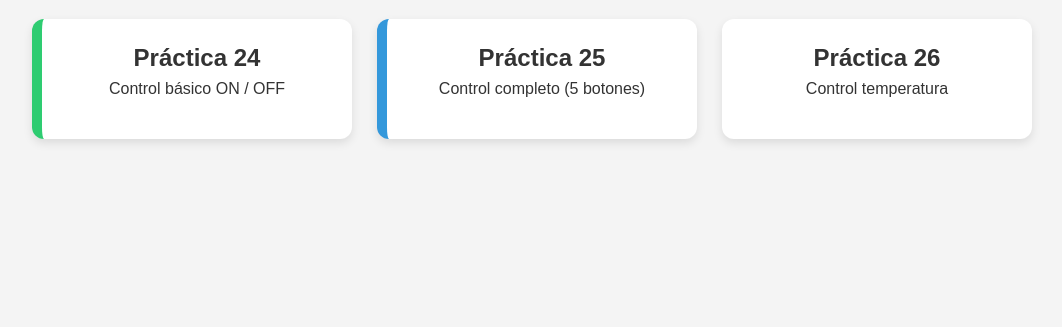
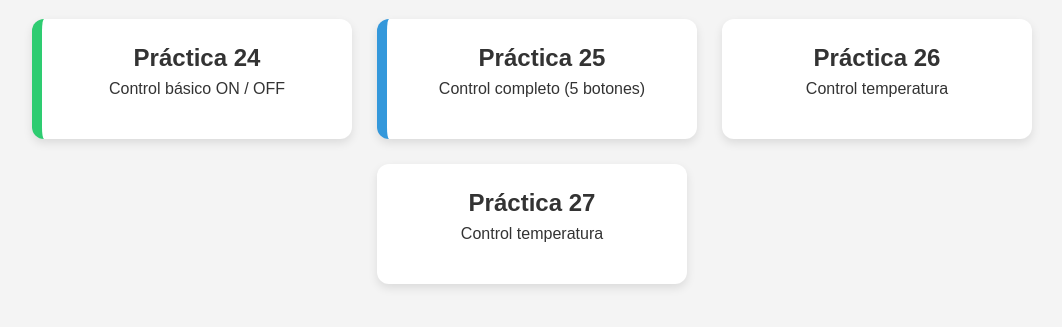
Before and after one commit to Hugo557/IoTPracticas, a plain HTML site: page index.html in a window 1280 px wide. Shown: the part 145-472 px from the top of the page, without its empty margins (108-1170 px from the left). Drawn offline with Linux system fonts and the light colour scheme.

Commit message:
Practica 27

```diff
--- a/index.html
+++ b/index.html
@@ -26,6 +26,11 @@
             <p>Control temperatura </p>
         </a>
 
+        <a href="/Practica27" class="card purple">
+            <h2>Práctica 27</h2>
+            <p>Control temperatura </p>
+        </a>
+
         <!-- Para prácticas futuras → solo duplicas este bloque -->
         <!--
         <a href="/Practica26" class="card purple">
```
